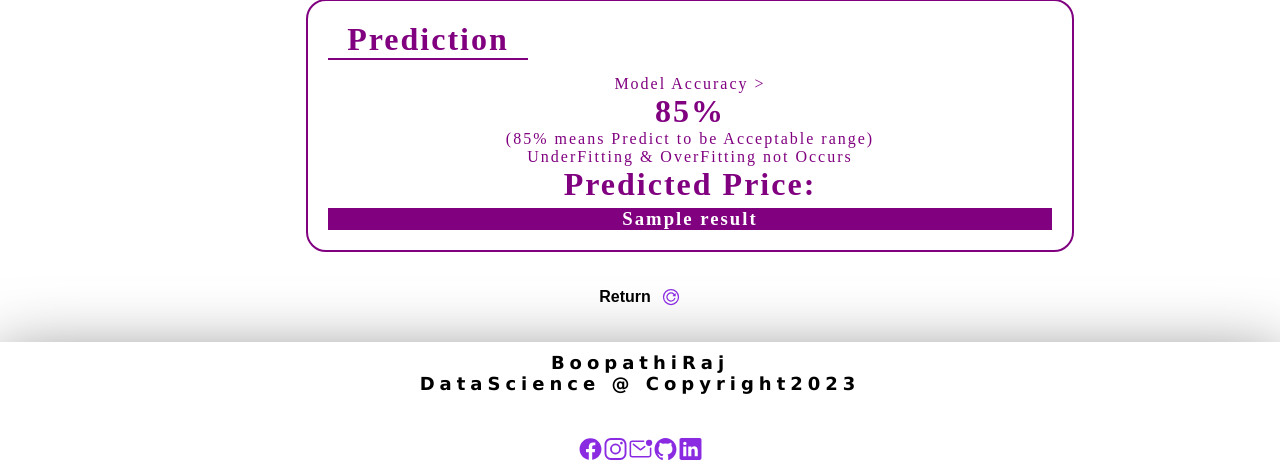
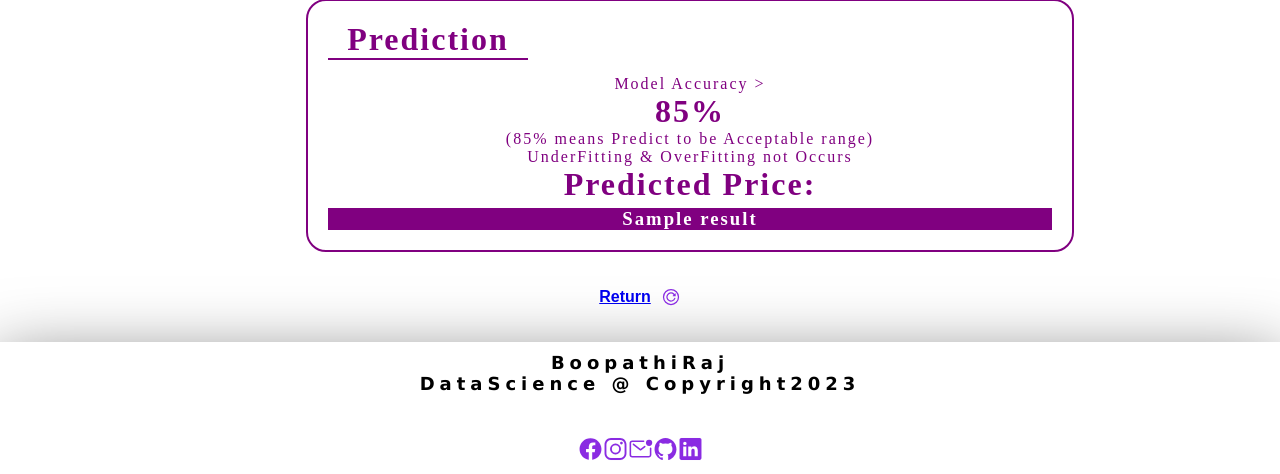
Before and after one commit to rajboopathiking/portfolio, a Flask app: template templates/index-1.html in a window 1280 px wide. Shown: the part 885-1359 px from the top of the page. Run offline with Flask 3, Linux system fonts and the light colour scheme; the template is opened without the code that fills it: most values are stand-ins (such as "Sample title", 1, 10 or a date in 2020).

Commit message:
Update index-1.html

```diff
--- a/templates/index-1.html
+++ b/templates/index-1.html
@@ -20,7 +20,7 @@
     </div>
     <form action="http://127.0.0.1:5000/">
         <div style="display: flex; justify-content: center; align-items: center; margin: 20px;">
-            <button class="btn-3" style="display:  flex; background-color: transparent; gap: 10px; border: none; justify-content: center;align-items: center;font-size: medium; font-weight: bold; width: 100px;">Return <ion-icon style="width: 20px;" name="reload-circle-outline"></ion-icon></button>
+            <button class="btn-3" style="display:  flex; background-color: transparent; gap: 10px; border: none; justify-content: center;align-items: center;font-size: medium; font-weight: bold; width: 100px;"><a href="../templates/index.html">Return </a><ion-icon style="width: 20px;" name="reload-circle-outline"></ion-icon></button>
         </div>
     </form>
     {% include 'components/footer.html' %}
```
